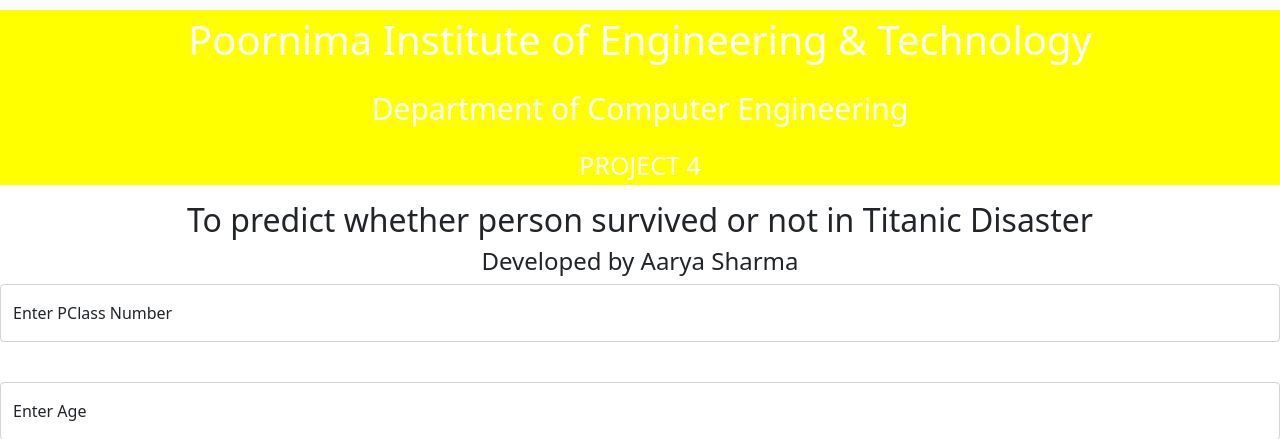
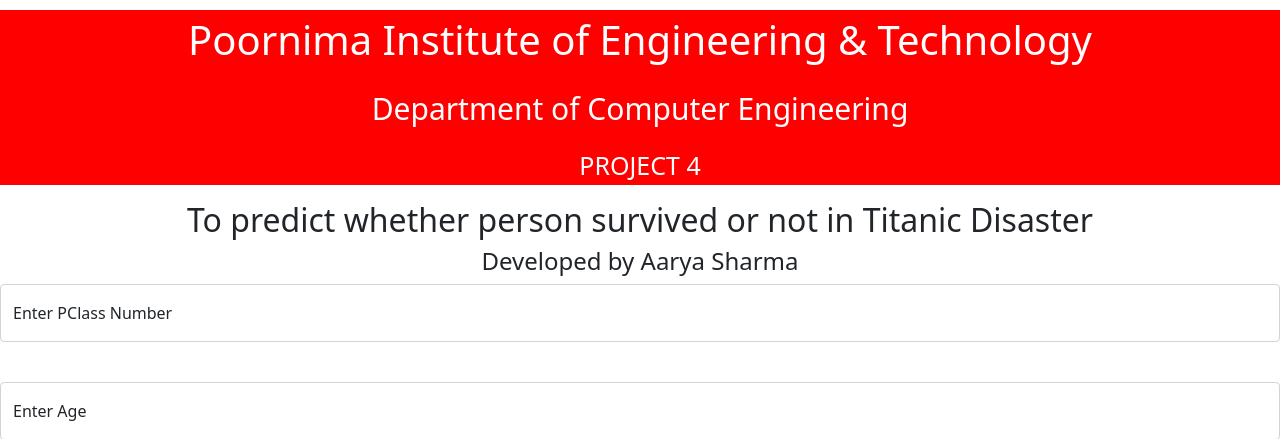
Before and after one commit to aaryasharma257/best-model-, a Flask app: page / in a window 1280 px wide. Shown: the top 439 px of the page. Run offline with Flask 2, Linux system fonts and the light colour scheme; parts of the project's set-up code (start-up, migrations or seed data) failed here and were passed over.

Commit message:
Update index.html

```diff
--- a/templates/index.html
+++ b/templates/index.html
@@ -22,7 +22,7 @@
 <body>
 
 
-<div class="" style="background-color:yellow;" >
+<div class="" style="background-color:red;" >
 <div class="clearfix">
 
 <div class="col-md-12">
```
